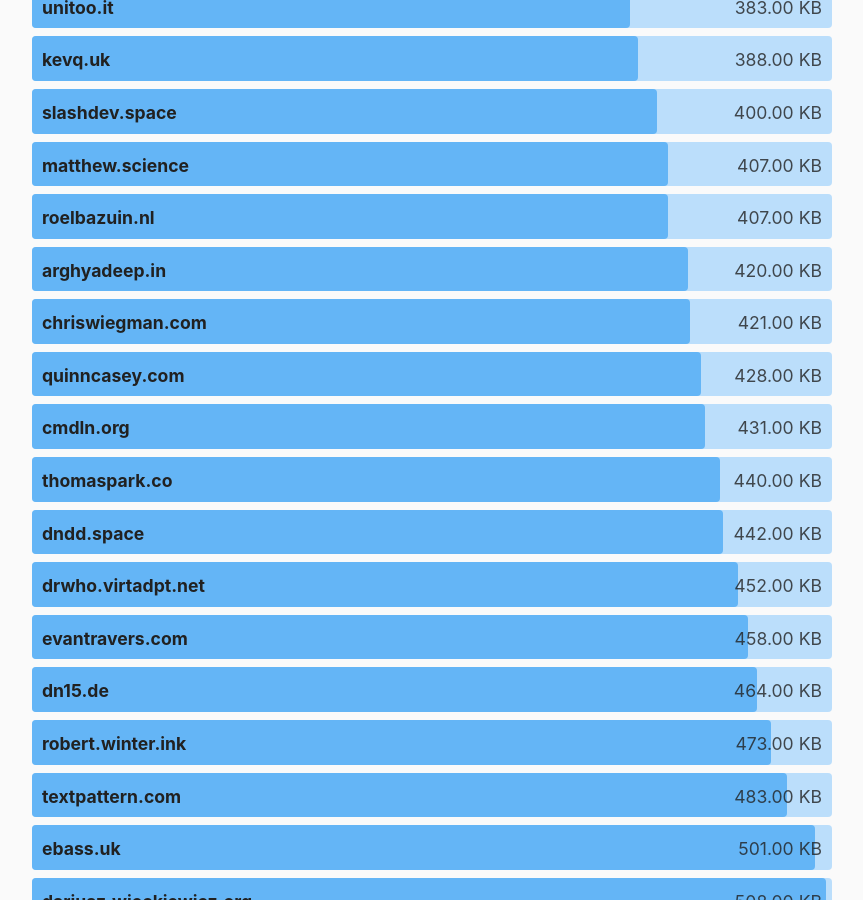
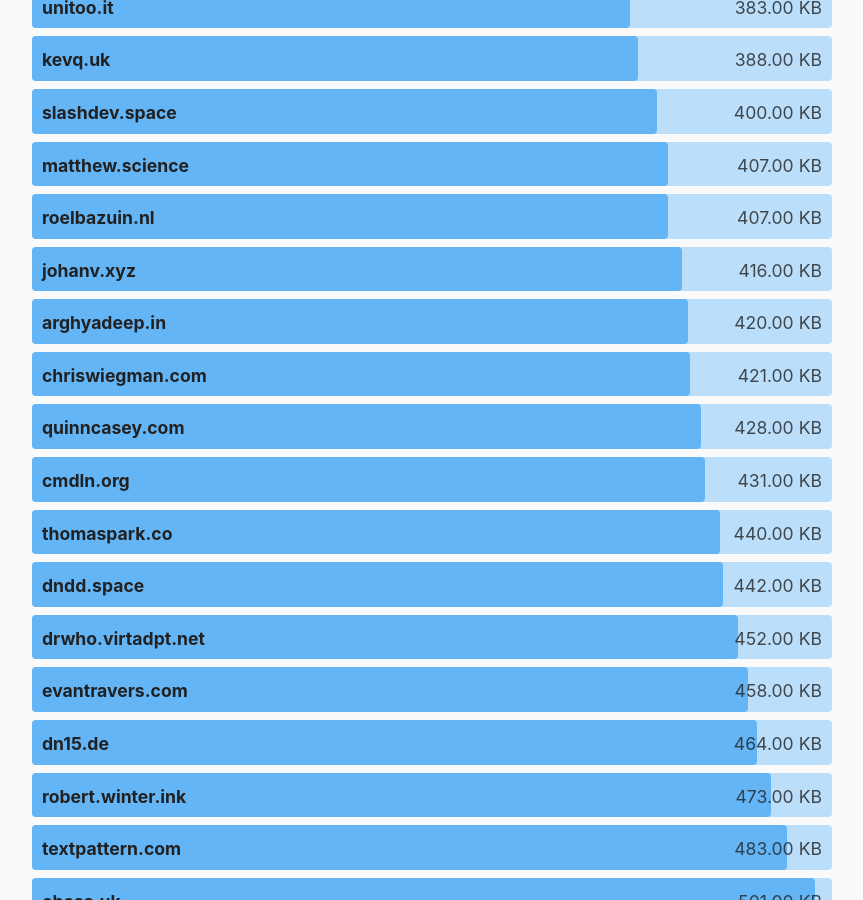
Before and after one commit to kevquirk/512kb.club, a Jekyll site: the page built from index.md, in a window 1280 px wide and 900 px high, scrolled down 15379 px. Shown: the whole window, without its empty margins (208-1071 px from the left). Built offline with Jekyll 4.4.1, drawn with Linux system fonts in a browser that asks for light colours.

Commit message:
add johanv.xyz

```diff
--- a/_data/sites.yml
+++ b/_data/sites.yml
@@ -642,6 +642,11 @@
   url: https://joelchrono12.netlify.app/
   size: 90.8
   last_checked: 2021-09-30
+
+- domain: johanv.xyz
+  url: https://johanv.xyz/
+  size: 416
+  last_checked: 2021-10-02
 
 - domain: john-doe.neocities.org
   url: https://john-doe.neocities.org/
```
